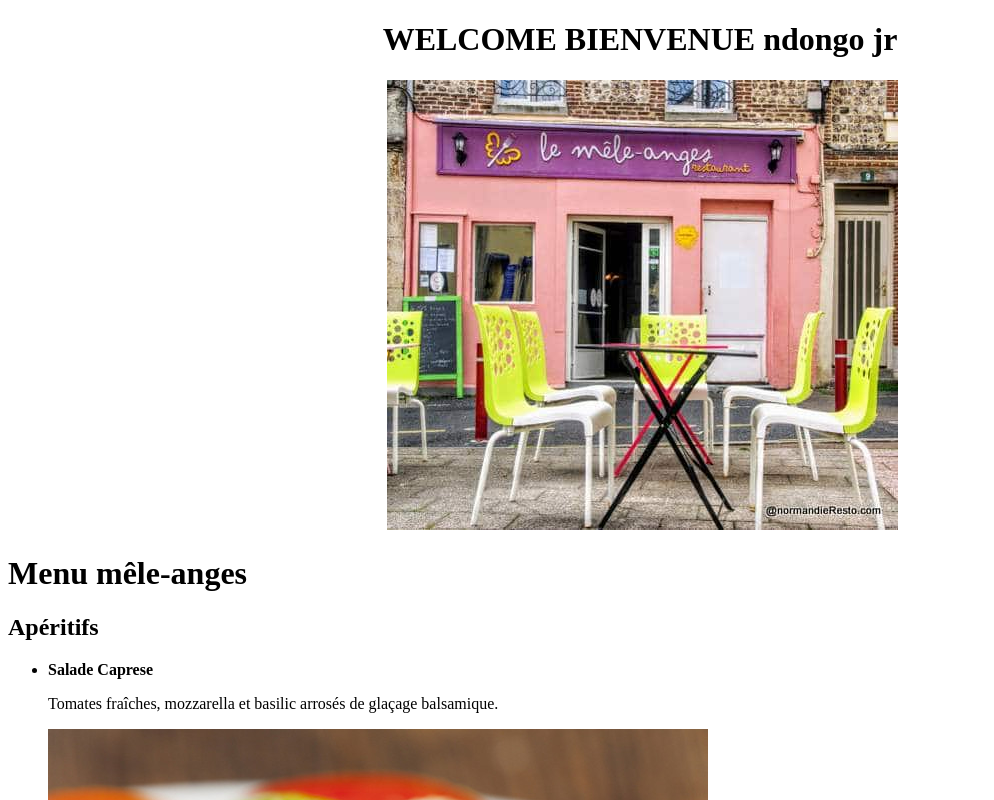
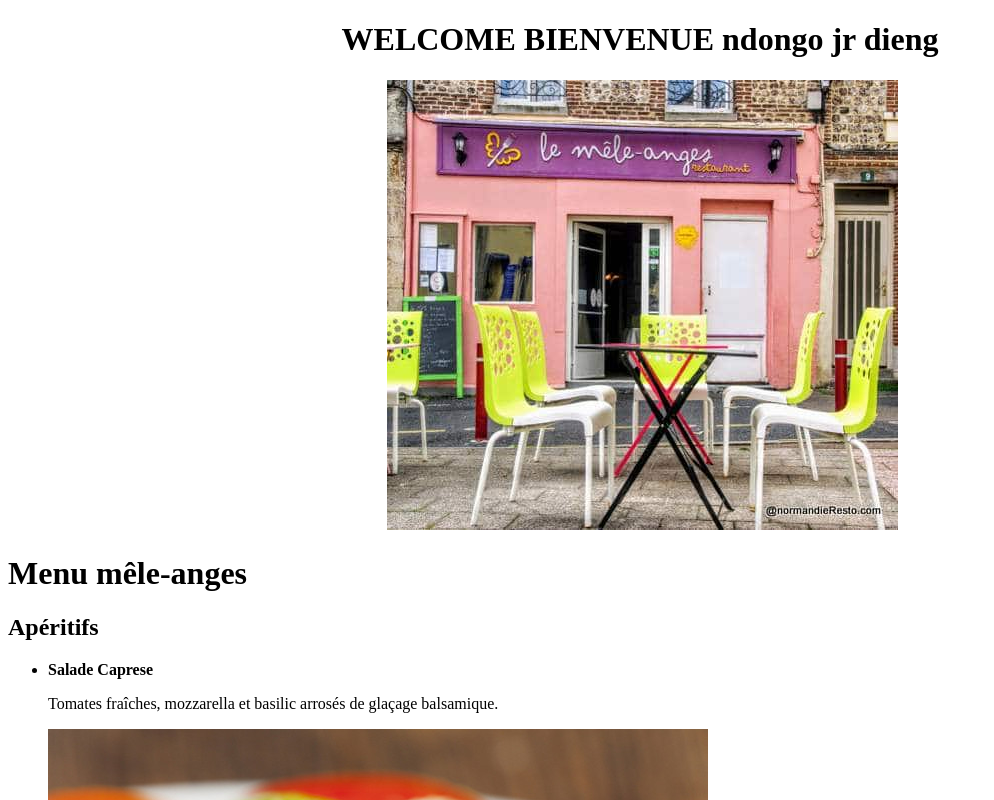
Before and after one commit to NdongoJuniorDieng/html2, a plain HTML site: page index_2.html in a window 1280 px wide. Shown: the top 800 px of the page, without its empty margins (0-994 px from the left). Drawn offline with Linux system fonts and the light colour scheme.

Commit message:
first commit

```diff
--- a/index_2.html
+++ b/index_2.html
@@ -11,7 +11,7 @@
  <title>Menu de mêle-anges</title> </head>
 
  <body>
-    <h1 style="text-align: center;">WELCOME BIENVENUE ndongo jr</h1>
+    <h1 style="text-align: center;">WELCOME BIENVENUE ndongo jr dieng</h1>
     <img src="le-mele-anges.jpg" style="margin-left: 30%;">
 
     <div>
```
